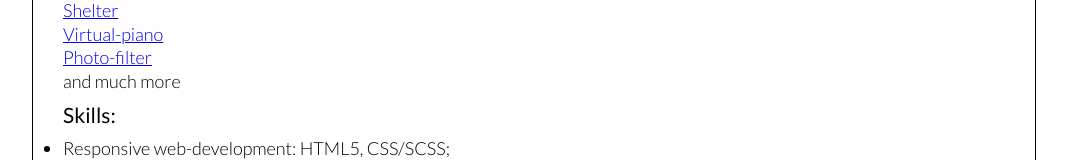
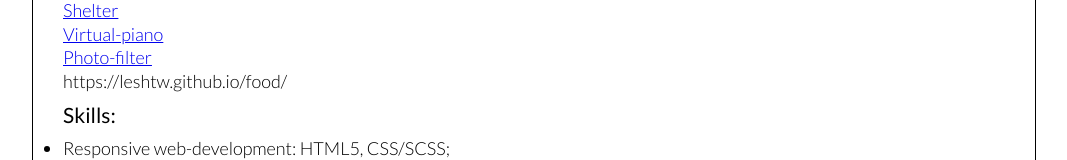
Before and after one commit to leshtw/rsschool-cv, a plain HTML site: page index.html in a window 1280 px wide. Shown: the part 506-666 px from the top of the page, without its empty margins (106-1173 px from the left). Drawn offline with Linux system fonts and the light colour scheme.

Commit message:
Update index.html

```diff
--- a/index.html
+++ b/index.html
@@ -51,7 +51,7 @@
 					<li><a
 							href="https://rolling-scopes-school.github.io/leshtw-JSFE2021Q1/photo-filter/ ">Photo-filter</a>
 					</li>
-					<li>and much more
+					<li>https://leshtw.github.io/food/
 					</li>
 				</ul>
 				<h3>Skills:</h3>
```
